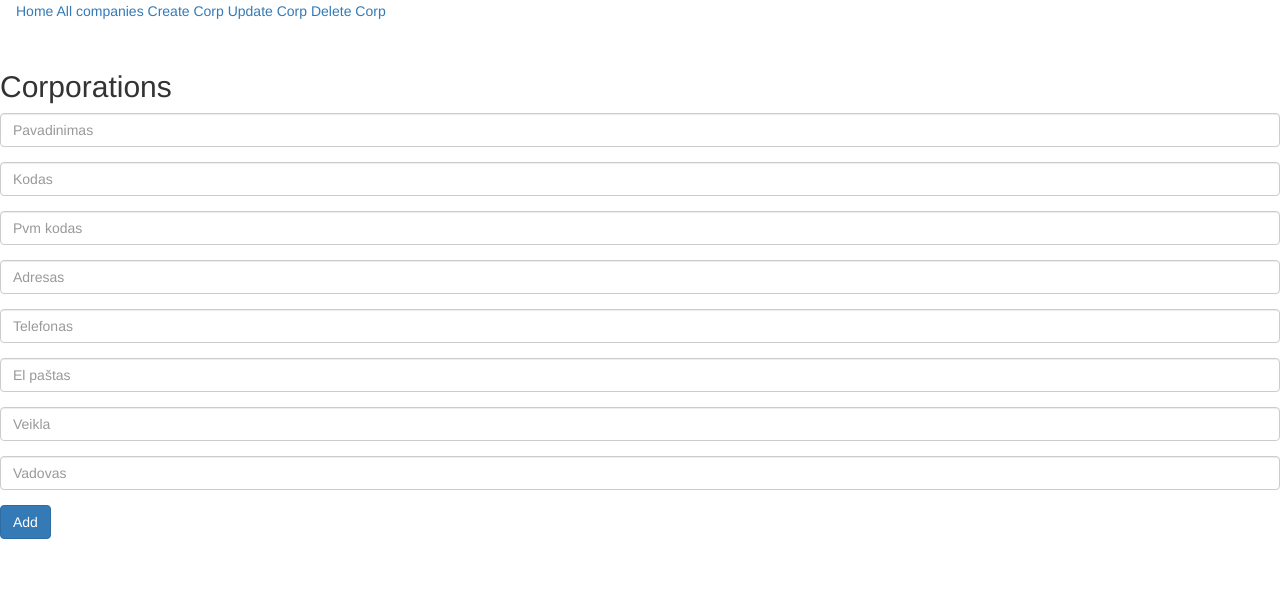
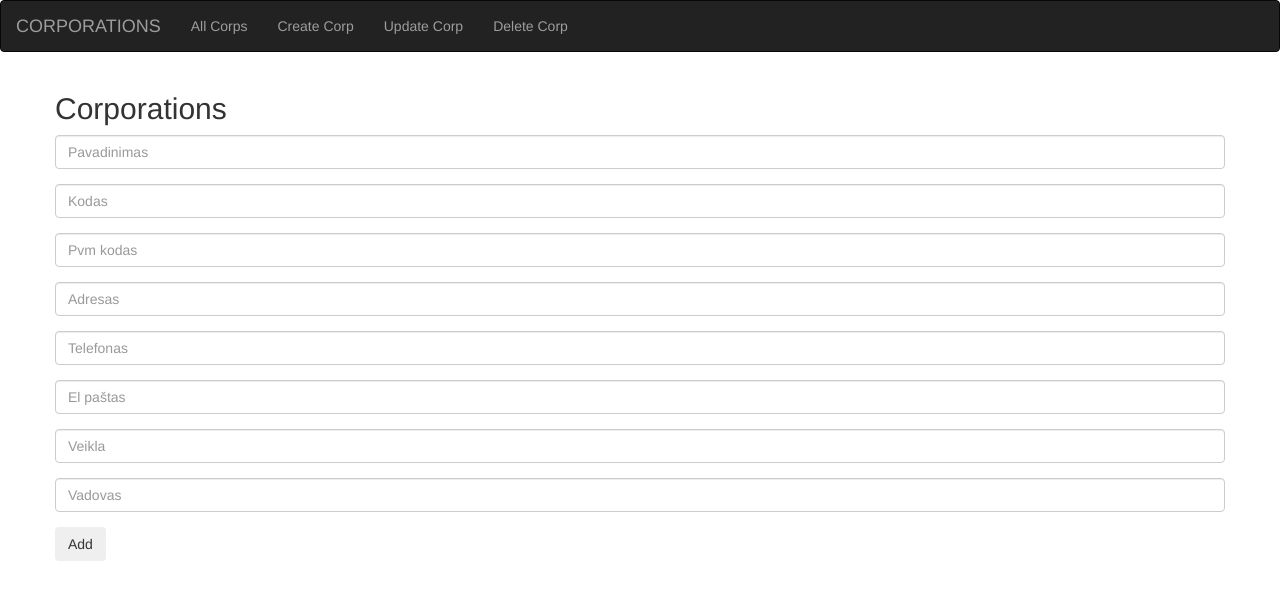
Before and after one commit to Muertogon/ImonesPHP, a PHP site: page /ImonesPHPwitSQL/create in a window 1280 px wide. Shown: the top 600 px of the page. Run offline with PHP 8.4, Linux system fonts and the light colour scheme.

Commit message:
third of final

```diff
--- a/view/_partials/nav.view.php
+++ b/view/_partials/nav.view.php
@@ -5,17 +5,19 @@
         <link rel="stylesheet" href="https://stackpath.bootstrapcdn.com/bootstrap/3.4.1/css/bootstrap.min.css" integrity="sha384-HSMxcRTRxnN+Bdg0JdbxYKrThecOKuH5zCYotlSAcp1+c8xmyTe9GYg1l9a69psu" crossorigin="anonymous">
     </head>
     <body>
-        <nav class="navbar navbar-expand-lg navbar-light bg-light">
-          <div class="container-fluid">
-            <div class="navbar-nav">
-              <a class="nav-item nav-link active" href="/ImonesPHPwitSQL/">Home<span class="sr-only">(current)</span></a>
-              <a class="nav-item nav-link" href="/ImonesPHPwitSQL/all">All companies</a>
-                <a class="nav-item nav-link" href="/ImonesPHPwitSQL/create">Create Corp</a>
-                <a class="nav-item nav-link" href="/ImonesPHPwitSQL/update">Update Corp</a>
-                <a class="nav-item nav-link" href="/ImonesPHPwitSQL/delete">Delete Corp</a>
+    <nav class="navbar navbar-inverse">
+        <div class="container-fluid">
+            <div class="navbar-header">
+                <a class="navbar-brand" href="/ImonesPHPwitSQL/">CORPORATIONS</a>
             </div>
-          </div>
-        </nav>
+            <ul class="nav navbar-nav">
+                <li><a href="/ImonesPHPwitSQL/all">All Corps</a></li>
+                <li><a href="/ImonesPHPwitSQL/create">Create Corp</a></li>
+                <li><a href="/ImonesPHPwitSQL/update">Update Corp</a></li>
+                <li><a href="/ImonesPHPwitSQL/delete">Delete Corp</a></li>
+            </ul>
+        </div>
+    </nav>
         <script src="https://cdn.jsdelivr.net/npm/bootstrap@5.0.0-beta3/dist/js/bootstrap.bundle.min.js" integrity="sha384-JEW9xMcG8R+pH31jmWH6WWP0WintQrMb4s7ZOdauHnUtxwoG2vI5DkLtS3qm9Ekf" crossorigin="anonymous"></script>
     </body>
 </html>
--- a/view/pages/add-corp.view.php
+++ b/view/pages/add-corp.view.php
@@ -5,6 +5,8 @@
 </head>
 <body>
 <?php include "./view/_partials/nav.view.php";?>
+<div class="container">
+    <div class="row justify-content-md-center">
         <h2>Corporations</h2>
         <form method="post">
             <div class="form-group">
@@ -31,7 +33,9 @@
             <div class="form-group">
                 <input type="text" placeholder="Vadovas" class="form-control" id="vadovas" name="vadovas" aria-describedby="emailHelp">
             </div>
-    <button type="submit" class="btn btn-primary" name="send">Add</button>
+            <button type="submit" class="btn btn-dark" name="send">Add</button>
         </form>
+    </div>
+</div>
 </body>
 </html>
--- a/view/pages/update-corp.view.php
+++ b/view/pages/update-corp.view.php
@@ -5,6 +5,8 @@
 </head>
 <body>
 <?php include "./view/_partials/nav.view.php";?>
+<div class="container">
+    <div class="row justify-content-md-center">
         <h2>Edit Corp information</h2>
         <form method="post">
             <div class="form-group">
@@ -34,7 +36,9 @@
             <div class="form-group">
                 <input type="text" placeholder="Vadovas" class="form-control" id="vadovas" name="vadovas">
             </div>
-    <button type="submit" class="btn btn-primary" name="update">Update</button>
+            <button type="submit" class="btn btn-outline-dark" name="update">Update</button>
         </form>
+    </div>
+</div>
 </body>
 </html>
```
Also changed, not shown: app/Imone.php (+10 -3 lines), controllers/all-corp.php (+6 -29 lines), view/pages/all-corp.view.php (+20 -0 lines), view/pages/del-corp.view.php (+10 -6 lines). Lines whose indentation alone changed are shown as unchanged.
